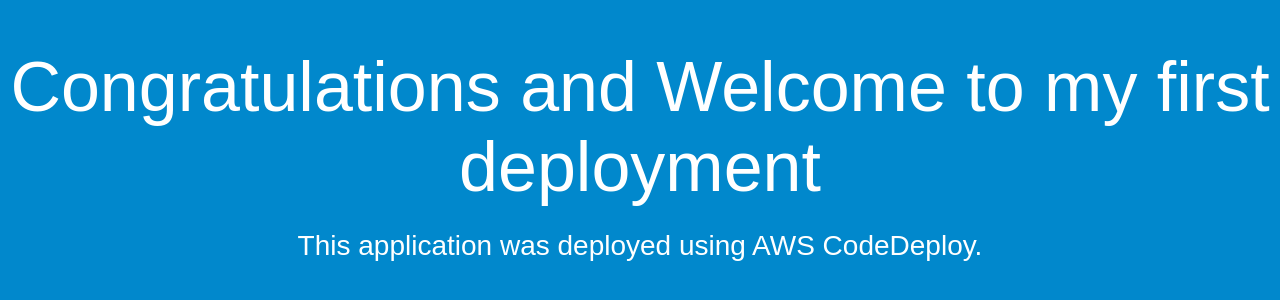
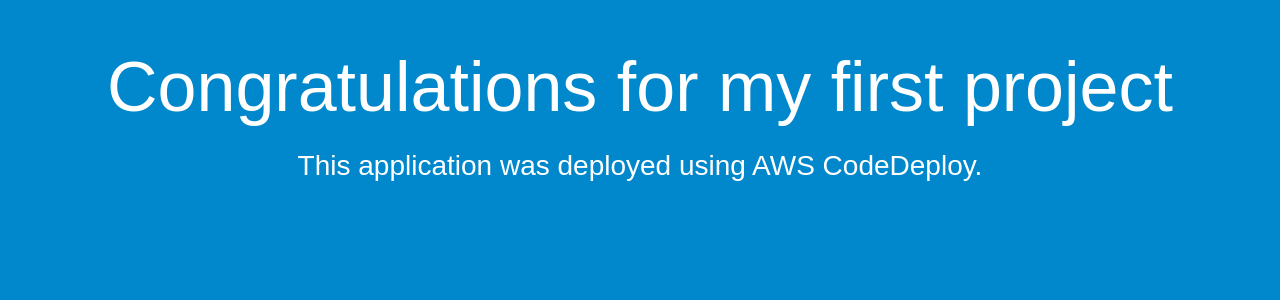
Before and after one commit to satheeshp-gif/cicdrepo, a plain HTML site: page index.html in a window 1280 px wide. Drawn offline with Linux system fonts and the light colour scheme.

Commit message:
third deployment

```diff
--- a/index.html
+++ b/index.html
@@ -26,7 +26,7 @@
 </head>
 <body>
   <div align="center">
-    <h1>Congratulations and Welcome to my first deployment</h1>
+    <h1>Congratulations for my first project</h1>
     <h2>This application was deployed using AWS CodeDeploy.</h2>
   </div>
 </body>
```
